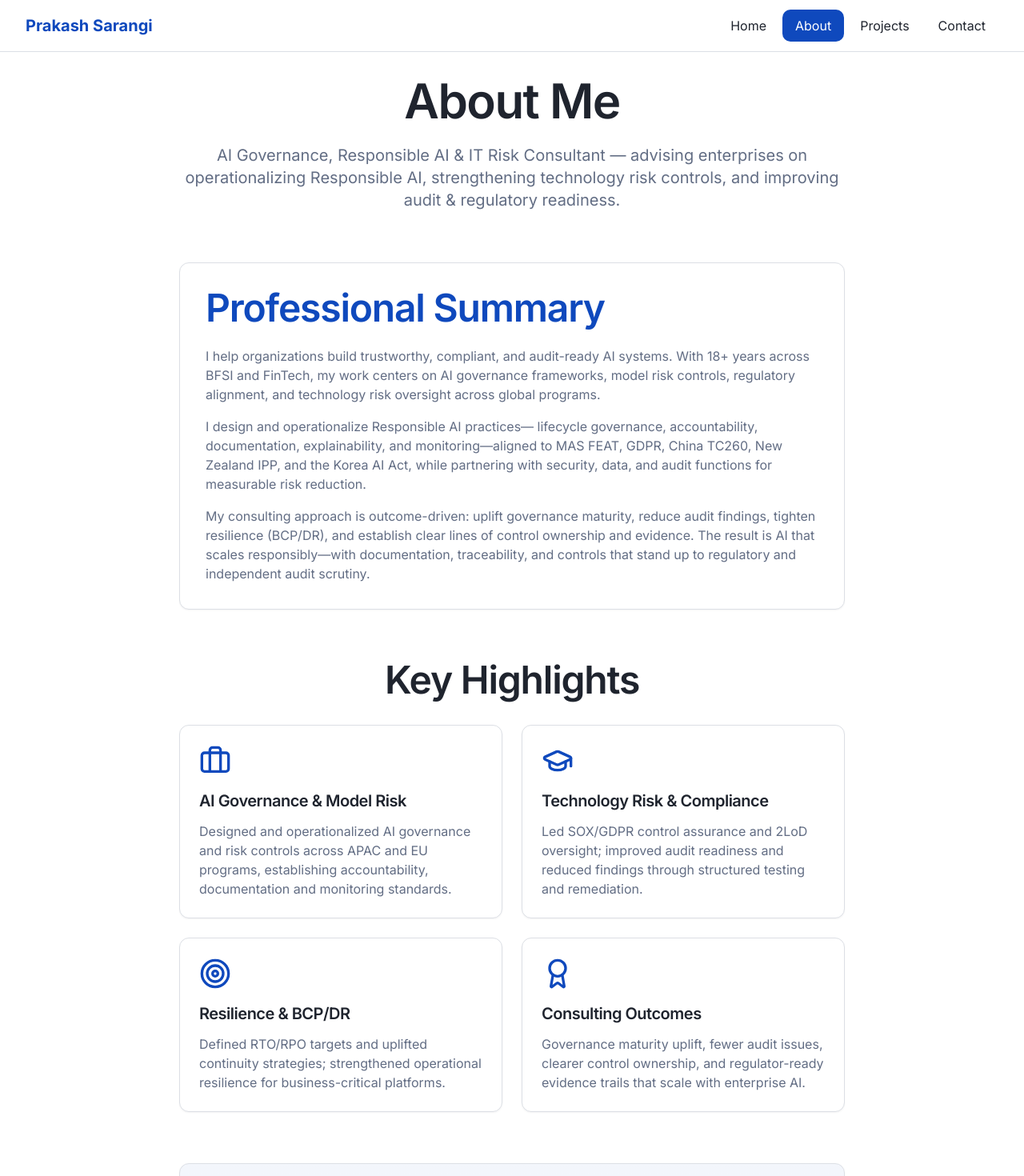
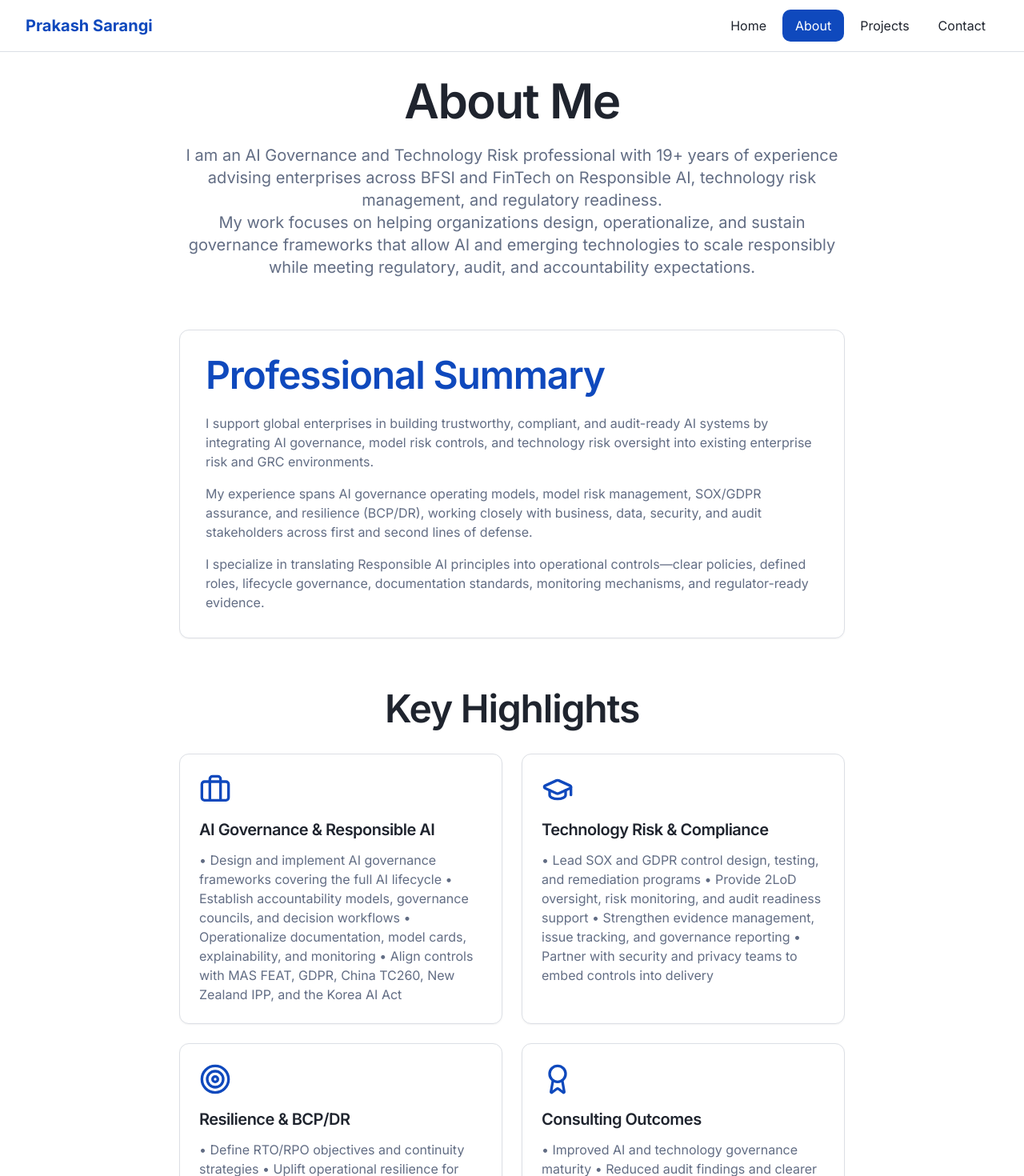
Before and after one commit to psara-eng/prakash-ai-risk-folio, a React (Vite) app: page /about in a window 1280 px wide. Shown: the top 1470 px of the page at 80% size. Built offline with nearby package versions, Linux system fonts and the light colour scheme; the HTML template or start-up script is replaced by a standard one.

Commit message:
Update About.tsx
Update About Page

```diff
--- a/src/pages/About.tsx
+++ b/src/pages/About.tsx
@@ -5,25 +5,44 @@ const About = () => {
 const highlights = [
   {
     icon: Briefcase,
-    title: "AI Governance & Model Risk",
-    description: "Designed and operationalized AI governance and risk controls across APAC and EU programs, establishing accountability, documentation and monitoring standards."
+    title: "AI Governance & Responsible AI",
+    description: `
+• Design and implement AI governance frameworks covering the full AI lifecycle
+• Establish accountability models, governance councils, and decision workflows
+• Operationalize documentation, model cards, explainability, and monitoring
+• Align controls with MAS FEAT, GDPR, China TC260, New Zealand IPP, and the Korea AI Act
+`.trim(),
   },
   {
     icon: GraduationCap,
     title: "Technology Risk & Compliance",
-    description: "Led SOX/GDPR control assurance and 2LoD oversight; improved audit readiness and reduced findings through structured testing and remediation."
+    description: `
+• Lead SOX and GDPR control design, testing, and remediation programs
+• Provide 2LoD oversight, risk monitoring, and audit readiness support
+• Strengthen evidence management, issue tracking, and governance reporting
+• Partner with security and privacy teams to embed controls into delivery
+`.trim(),
   },
   {
     icon: Target,
     title: "Resilience & BCP/DR",
-    description: "Defined RTO/RPO targets and uplifted continuity strategies; strengthened operational resilience for business-critical platforms."
+    description: `
+• Define RTO/RPO objectives and continuity strategies
+• Uplift operational resilience for business-critical platforms
+• Support recovery testing, crisis response alignment, and regulatory evidence
+`.trim(),
   },
   {
     icon: Award,
     title: "Consulting Outcomes",
-    description: "Governance maturity uplift, fewer audit issues, clearer control ownership, and regulator-ready evidence trails that scale with enterprise AI."
+    description: `
+• Improved AI and technology governance maturity
+• Reduced audit findings and clearer control ownership
+• Regulator-ready documentation and defensible evidence trails
+• AI systems that scale responsibly with transparency and accountability
+`.trim(),
   },
-  ];
+];
 
   return (
     <div className="min-h-screen pt-24 pb-20">
@@ -32,8 +51,12 @@ const highlights = [
         <div className="text-center mb-16">
           <h1 className="mb-6">About Me</h1>
           <p className="text-xl text-muted-foreground">
-            AI Governance, Responsible AI & IT Risk Consultant — advising enterprises on operationalizing Responsible AI,
-            strengthening technology risk controls, and improving audit & regulatory readiness.
+            I am an AI Governance and Technology Risk professional with 19+ years of experience advising enterprises across
+            BFSI and FinTech on Responsible AI, technology risk management, and regulatory readiness.
+          </p>
+          <p className="text-xl text-muted-foreground">
+            My work focuses on helping organizations design, operationalize, and sustain governance frameworks that allow
+            AI and emerging technologies to scale responsibly while meeting regulatory, audit, and accountability expectations.
           </p>
         </div>
 
@@ -44,21 +67,16 @@ const highlights = [
               <h2 className="mb-6 text-primary">Professional Summary</h2>
               <div className="space-y-4 text-muted-foreground">
                 <p>
-                  I help organizations build trustworthy, compliant, and audit-ready AI systems.
-                  With 18+ years across BFSI and FinTech, my work centers on AI governance frameworks,
-                  model risk controls, regulatory alignment, and technology risk oversight across global programs.
+                  I support global enterprises in building trustworthy, compliant, and audit-ready AI systems by integrating
+                  AI governance, model risk controls, and technology risk oversight into existing enterprise risk and GRC environments.
                 </p>
                 <p>
-                  I design and operationalize Responsible AI practices—
-                  lifecycle governance, accountability, documentation, explainability,
-                  and monitoring—aligned to MAS FEAT, GDPR, China TC260, New Zealand IPP, and the Korea AI Act,
-                  while partnering with security, data, and audit functions for measurable risk reduction.
+                  My experience spans AI governance operating models, model risk management, SOX/GDPR assurance, and resilience (BCP/DR),
+                  working closely with business, data, security, and audit stakeholders across first and second lines of defense.
                 </p>
                 <p>
-                  My consulting approach is outcome-driven: uplift governance maturity, reduce audit findings,
-                  tighten resilience (BCP/DR), and establish clear lines of control ownership and evidence.
-                  The result is AI that scales responsibly—with documentation, traceability, and controls
-                  that stand up to regulatory and independent audit scrutiny.
+                  I specialize in translating Responsible AI principles into operational controls—clear policies, defined roles,
+                  lifecycle governance, documentation standards, monitoring mechanisms, and regulator-ready evidence.
                 </p>
               </div>
             </CardContent>
@@ -139,11 +157,9 @@ const highlights = [
               <h2 className="mb-6 text-primary">Professional Focus</h2>
               <div className="space-y-4 text-muted-foreground">
                 <p>
-                  I focus on translating Responsible AI principles into operational practice—policies,
-                  roles, controls, and repeatable workflows.
-                  This includes establishing governance councils and playbooks, embedding documentation
-                  and model cards, enabling monitoring and issue management, and aligning AI programs
-                  with enterprise risk, security, and audit lines of defense.
+                  My focus is on making governance work in practice, not as theory.
+                  That means embedding Responsible AI and technology risk controls into day-to-day delivery
+                  so they stand up to regulatory scrutiny, internal audit, and real-world operational pressure.
                 </p>
                 <p>
                   Typical engagements include AI governance operating model design, control mapping to regulations,
```
